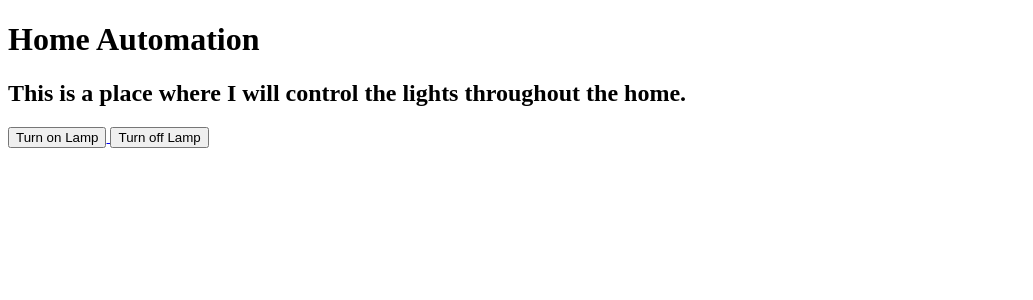
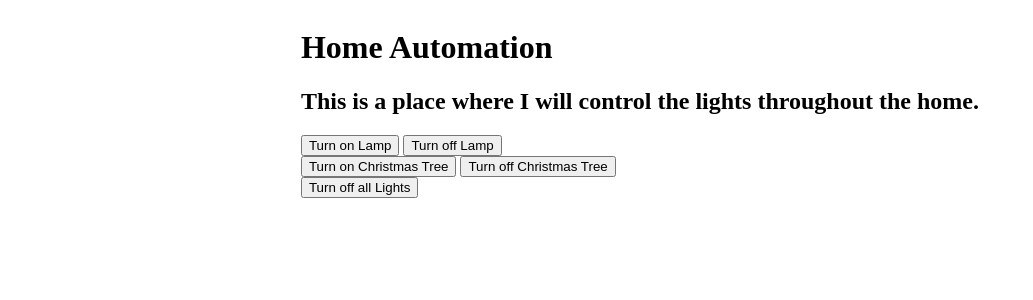
Before and after one commit to LuisHappy1/home-automation-api, a Flask app: page / in a window 1280 px wide. Shown: the top 300 px of the page, without its empty margins (0-1033 px from the left). Run offline with Flask 2, Linux system fonts and the light colour scheme.

Commit message:
Added more options

```diff
--- a/app.py
+++ b/app.py
@@ -1,13 +1,39 @@
 #!/usr/bin/env python3
 
-from flask import Flask, render_template
-from rpi_rf import RFDevice
-import time
+import json
+
+from flask import Flask, render_template, request
+
+from static.actions.outlet_transmitter import send_code
+
 app = Flask(__name__)
 
-rfdevice = RFDevice(17)
-rfdevice.enable_tx()
-rfdevice.tx_repeat = 10
+outletCodes = {
+    "lamp": {
+        "on": {
+            "code": 9407996,
+            "protocol": 1,
+            "pulse_length": 163
+        },
+        "off": {
+            "code": 9407988,
+            "protocol": 3,
+            "pulse_length": 71
+        }
+    },
+    "christmas_tree": {
+        "on": {
+            "code": 9407994,
+            "protocol": 1,
+            "pulse_length": 185
+        },
+        "off": {
+            "code": 9407986,
+            "protocol": 1,
+            "pulse_length": 170
+        }
+    }
+}
 
 
 @app.route('/')
@@ -15,28 +41,24 @@ def home():
     return render_template('home.html')
 
 
-# on
-# python3 rfrx_send.py 9407996 -p 163 -t 1
-# off
-# python3 rfrx_send.py 9407988 -p 71 -t 3
-@app.route('/lampOn')
-def lamp_on():
-    print('lamp will be turned on')
-    rfdevice.tx_code(9407988, 3, 71, 24)  # Off
-    time.sleep(.5)
-    rfdevice.tx_code(9407996, 1, 163, 24)  # On
+@app.route('/handle-button', methods=['POST'])
+def handle_button():
+    data = json.loads(request.data)
+    current_outlet = outletCodes[data['name']][data['lightSetting']]
+
+    send_code(current_outlet['code'], current_outlet['protocol'], current_outlet['pulse_length'])
+
     return render_template('home.html')
 
 
-@app.route('/lampOff')
-def lamp_off():
-    print('lamp will be turned off')
-    rfdevice.tx_code(9407996, 1, 163, 24)
-    time.sleep(.5)
-    rfdevice.tx_code(9407988, 3, 71, 24)
+@app.route('/turn-off-all-lights', methods=['GET'])
+def turn_all_lights_off():
+    for outlet in outletCodes:
+        current_outlet = outletCodes[outlet]['off']
+        send_code(current_outlet['code'], current_outlet['protocol'], current_outlet['pulse_length'])
+
     return render_template('home.html')
 
 
 if __name__ == "__main__":
-    print('here in the main')
     app.run(host='0.0.0.0')
--- a/css/main.css
+++ /dev/null
@@ -1,3 +0,0 @@
-body {
-
-}
--- a/requirements.txt
+++ b/requirements.txt
@@ -1,2 +1,3 @@
-Flask>=1.1.2
 rpi-rf>=0.9.7
+pip~=20.2.4
+Flask~=1.1.2
--- /dev/null
+++ b/static/css/main.css
@@ -0,0 +1,16 @@
+body {
+    display: flex;
+    justify-content: center;
+}
+
+input[type=submit] {
+    background-color: #4CAF50; /* Green */
+    border: none;
+    color: white;
+    padding: 2em 3em;
+    text-align: center;
+    text-decoration: none;
+    display: inline-block;
+    font-size: 2em;
+    border-radius: 20px;
+}
--- a/templates/home.html
+++ b/templates/home.html
@@ -3,17 +3,65 @@
 <head>
     <meta charset="UTF-8">
     <title>Home Automation</title>
+    <link href="{{ url_for('static', filename='css/main.css') }}" rel="stylesheet" type="text/css">
 </head>
 <body>
-<h1>Home Automation</h1>
 <div>
+    <h1>Home Automation</h1>
     <h2>This is a place where I will control the lights throughout the home.</h2>
-    <a href="/lampOn">
-        <button>Turn on Lamp</button>
-    </a>
-    <a href="/lampOff">
-        <button>Turn off Lamp</button>
-    </a>
+    <div class="active-outlets">
+        <div class="lamp-button">
+            <button id="lampOn" name="lamp">Turn on Lamp</button>
+            <button id="lampOff" name="lamp">Turn off Lamp</button>
+        </div>
+        <div class="tree-button">
+            <button id="treeOn" name="christmas_tree">Turn on Christmas Tree</button>
+            <button id="treeOff" name="christmas_tree">Turn off Christmas Tree</button>
+        </div>
+    </div>
+    <div>
+        <button id="turnOffAllLights">Turn off all Lights</button>
+    </div>
 </div>
 </body>
 </html>
+<script src="https://ajax.googleapis.com/ajax/libs/jquery/3.5.1/jquery.min.js"></script>
+<script type="text/javascript">
+    $(() => {
+        $('.active-outlets button').on('click', async (e) => {
+            e.preventDefault();
+            const lightSetting = e.target.name.includes('On') ? 'on' : 'off'
+            const data = {
+                method: 'POST',
+                body: JSON.stringify({
+                    id: e.target.id,
+                    name: e.target.name,
+                    lightSetting: lightSetting
+                })
+            };
+
+            await fetch('/handle-button', data);
+        });
+
+        $('#turnOffAllLights').on('click', async (e) => {
+            e.preventDefault();
+            const data = {
+                method: 'GET',
+            };
+
+            await fetch('/turn-off-all-lights', data);
+        });
+
+        setInterval(async () => {
+            const date = new Date();
+            const currentTime = `${date.getHours()}:${date.getMinutes()}`;
+            if (currentTime === '23:45' || currentTime === '20:00') {
+                const data = {
+                    method: 'GET',
+                };
+
+                await fetch('/turn-off-all-lights', data);
+            }
+        }, 60 * 1000)
+    });
+</script>
```
Also changed, not shown: static/actions/outlet_transmitter.py (added, +9 -0 lines).
